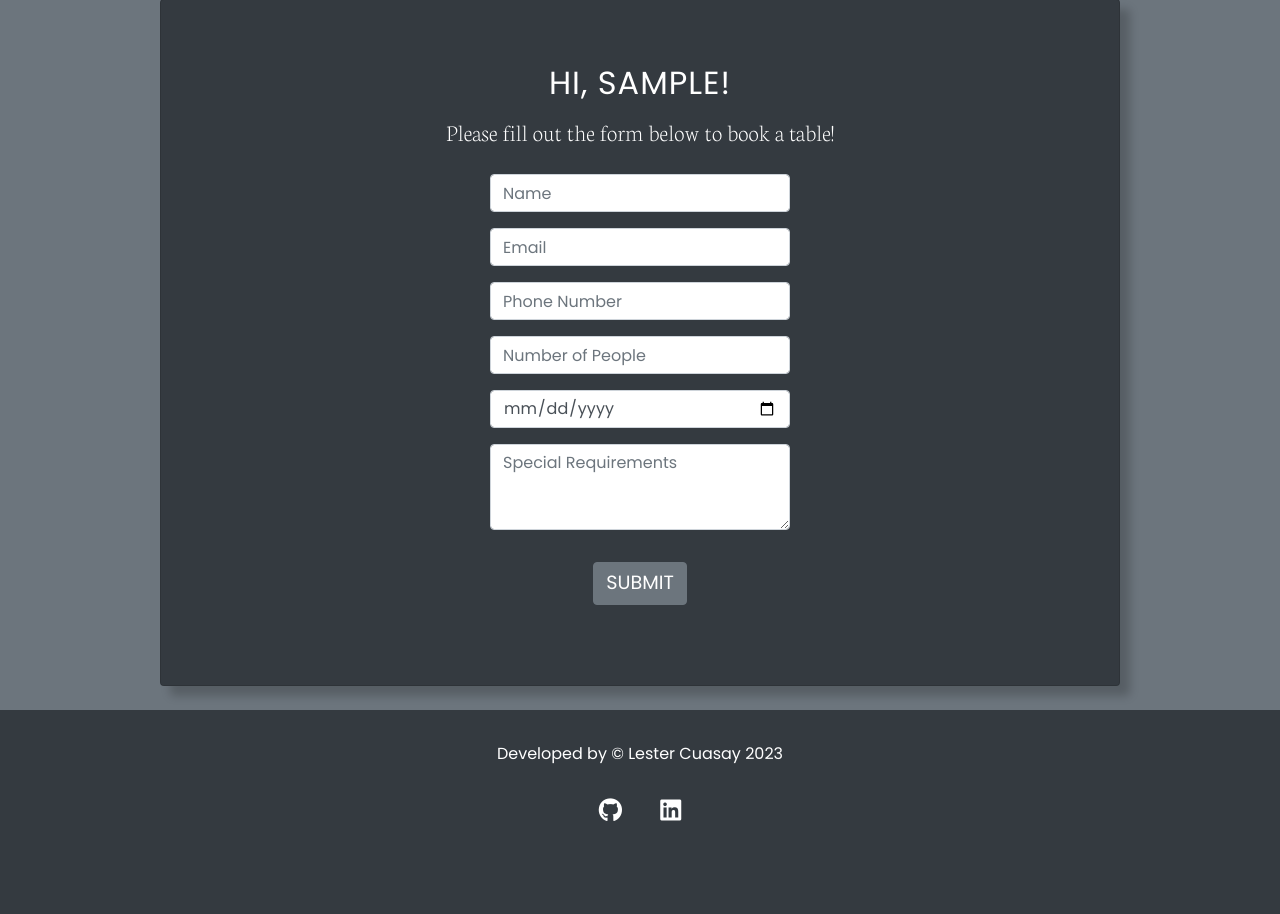
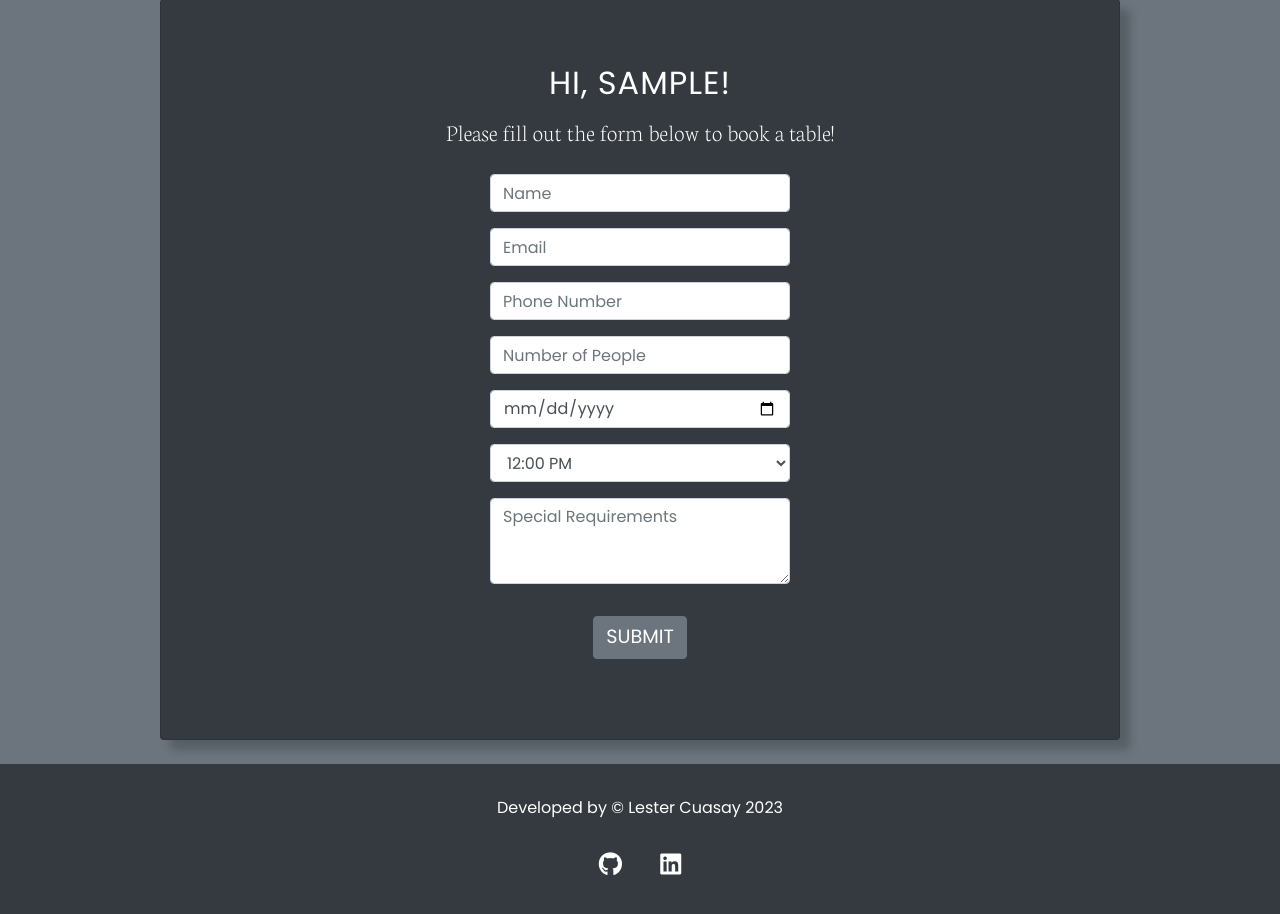
Before and after one commit to LesterCuasay/Project-4, a Django app: page /book/form/ in a window 1280 px wide. Shown: the part 515-1429 px from the top of the page. Before the commit the page ends 1336 px from the top, so only its background shows below. Run offline with Django 3.2, Linux system fonts and the light colour scheme; the visitor is signed in with stand-in values (Sample User, id 1); some libraries are stand-ins or nearby versions.

Commit message:
feat - added time to booking form

```diff
--- a/bookings/forms.py
+++ b/bookings/forms.py
@@ -7,6 +7,28 @@ from datetime import date, timedelta
 
 
 class BookingTableForm(forms.ModelForm):
+
+    TIME_CHOICES = [
+        ('12:00', '12:00 PM'),
+        ('12:30', '12:30 PM'),
+        ('13:00', '13:00 PM'),
+        ('13:30', '13:30 PM'),
+        ('14:00', '14:00 PM'),
+        ('14:30', '14:30 PM'),
+        ('15:00', '15:00 PM'),
+        ('15:30', '15:30 PM'),
+        ('16:00', '16:00 PM'),
+        ('16:30', '16:30 PM'),
+        ('17:00', '17:00 PM'),
+    ]
+
+    time = forms.ChoiceField(
+        choices=TIME_CHOICES,
+        widget=forms.Select(attrs={
+            'class': "form-control",
+            'style': "max-width: 300px",
+            }))
+
     class Meta:
         model = BookingForm
         fields = '__all__'
--- a/bookings/models.py
+++ b/bookings/models.py
@@ -23,6 +23,10 @@ class BookingForm(models.Model):
             MinValueValidator(date.today() + timedelta(days=0)),
             MaxValueValidator(date.today() + timedelta(days=30))],
         help_text='Please select a day from today onwards')
+    time = models.TimeField(
+        null=False,
+        default='12:00'
+        )
     special_requirements = models.TextField(
         blank=True, verbose_name='Special Requirements')
 
--- a/bookings/templates/bookings/bookings.html
+++ b/bookings/templates/bookings/bookings.html
@@ -37,6 +37,9 @@
             {{ form.date }}
         </div>
         <div class="form-group">
+            {{ form.time }}
+        </div>
+        <div class="form-group">
             {{ form.special_requirements }}
         </div>
         <div class="form-group-errors">
```
Also changed, not shown: bookings/migrations/0007_bookingform_time.py (added).
